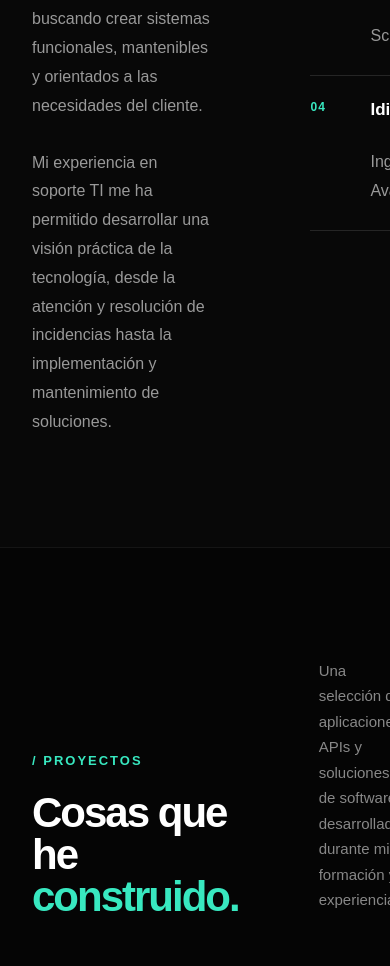
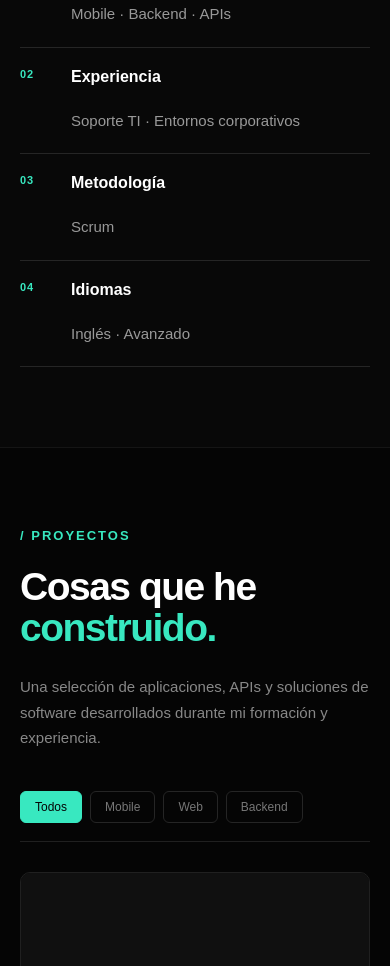
Before and after one commit to HereticSoba/diego-portfolio, a React (Vite) app: page / in a window 390 px wide. Shown: the part 1697-2663 px from the top of the page. Built offline with nearby package versions, Linux system fonts and the light colour scheme.

Commit message:
Make experience, projects and skills section responsive

```diff
--- a/src/sections/About/About.css
+++ b/src/sections/About/About.css
@@ -84,3 +84,58 @@
   font-size: 13px;
   line-height: 1.5;
 }
+
+/* Responsive */
+@media (max-width: 700px) {
+  .about-container {
+    padding: 80px 20px;
+    display: flex;
+    flex-direction: column;
+    gap: 60px;
+  }
+
+  .about-content {
+    width: 100%;
+    max-width: none;
+  }
+
+  .section-label {
+    margin-bottom: 20px;
+    font-size: 12px;
+  }
+
+  .about-content h2 {
+    font-size: clamp(36px, 10vw, 48px);;
+    line-height: 1.05;
+    letter-spacing: -1.5px;
+  }
+
+  .about-container p:not(.section-label) {
+        margin-top: 22px;
+        font-size: 15px;
+        line-height: 1.7;
+    }
+
+    .about-highlights {
+        width: 100%;
+    }
+
+    .highlight {
+        grid-template-columns: 35px 1fr;
+        gap: 16px;
+        padding: 20px 0;
+    }
+
+    .highlight-number {
+        font-size: 11px;
+    }
+
+    .highlight-info h3 {
+        font-size: 16px;
+    }
+
+    .highlight-info p {
+        margin-top: 6px;
+        font-size: 12px;
+    }
+}
--- a/src/sections/Experience/Experience.css
+++ b/src/sections/Experience/Experience.css
@@ -127,3 +127,82 @@
     font-size: 11px;
     font-weight: 600;
 }
+
+/*Responsive*/
+@media (max-width: 700px) {
+    .experience-container {
+        padding: 80px 20px;
+    }
+
+    .experience-header {
+        max-width: none;
+    }
+
+    .experience-header h2 {
+        font-size: clamp(38px, 10vw, 50px);
+        line-height: 1.05;
+        letter-spacing: -1.5px;
+    }
+
+    .experience-header > p:last-child {
+        max-width: none;
+        margin-top: 22px;
+        font-size: 15px;
+        line-height: 1.7;
+    }
+
+    .experience-timeline {
+        margin-top: 55px;
+    }
+
+    .experience-item {
+        grid-template-columns: 55px 24px 1fr;
+        gap: 14px;
+        min-height: 0;
+    }
+
+    .experience-year {
+        padding-top: 2px;
+        font-size: 12px;
+    }
+
+    .experience-marker {
+        width: 24px;
+    }
+
+    .experience-marker span {
+        width: 10px;
+        height: 10px;
+    }
+
+    .experience-content {
+        padding-bottom: 50px;
+    }
+
+    .experience-position {
+        margin-bottom: 6px;
+        font-size: 11px;
+        letter-spacing: 1.2px;
+    }
+
+    .experience-content h3 {
+        font-size: 19px;
+        line-height: 1.3;
+    }
+
+    .experience-description {
+        max-width: none;
+        margin: 14px 0 18px;
+        font-size: 13px;
+        line-height: 1.7;
+    }
+
+    .experience-highlights {
+        gap: 6px;
+    }
+
+    .experience-highlights span {
+        padding: 6px 9px;
+        font-size: 10px;
+    }
+}
--- a/src/sections/Experience/Experience.tsx
+++ b/src/sections/Experience/Experience.tsx
@@ -43,7 +43,7 @@ function Experience() {
                 <div className="experience-timeline">
                     {experiences.map((experience) =>(
                         <article className="experience-item"
-                        key={'${experience.year}-${experience.position}'}
+                        key={`${experience.year}-${experience.position}`}
                         >
                             <div className="experience-year">
                                 {experience.year}
@@ -60,8 +60,8 @@ function Experience() {
                                     {experience.description}
                                 </p>
                                 <div className="experience-highlights">
-                                    {experience.highlights.map((Highlight) =>(
-                                        <span key={Highlight}>{Highlight}</span>
+                                    {experience.highlights.map((highlight) =>(
+                                        <span key={highlight}>{highlight}</span>
                                     ))}
                                 </div>
                             </div>
--- a/src/sections/Projects/Projects.css
+++ b/src/sections/Projects/Projects.css
@@ -191,3 +191,81 @@
 
   cursor: pointer;
 }
+
+/* Responsive */
+@media (max-width: 700px) {
+  .projects-container {
+    padding: 80px 20px;
+  }
+
+  .projects-header {
+    display: flex;
+    flex-direction: column;
+    align-items: flex-start;
+    gap: 25px;
+  }
+
+  .projects-header h2 {
+    font-size: clamp(38px, 10vw, 50px);
+    line-height: 1.05;
+    letter-spacing: -1.5px;
+  }
+
+  .projects-introduction {
+    max-width: none;
+    margin: 0;
+    font-size: 15px;
+    line-height: 1.7;
+  }
+
+  .projects-filters {
+    margin-top: 40px;
+    padding-bottom: 18px;
+    display: flex;
+    flex-wrap: wrap;
+    gap: 8px;
+  }
+
+  .projects-filters button {
+    padding: 8px 14px;
+    font-size: 12px;
+  }
+
+  .projects-grid {
+    grid-template-columns: 1fr;
+    gap: 20px;
+    margin-top: 30px;
+  }
+
+  .project-image {
+    height: 220px;
+  }
+
+  .project-content {
+    padding: 22px;
+  }
+
+  .project-content h3 {
+    font-size: 22px;
+  }
+
+  .project-description {
+    min-height: auto;
+    margin: 14px 0 18px;
+    font-size: 14px;
+    line-height: 1.7;
+  }
+
+  .project-technologies {
+    gap: 6px;
+  }
+
+  .project-technologies span {
+    padding: 6px 9px;
+    font-size: 10px;
+  }
+
+  .project-link {
+    margin-top: 22px;
+  }
+}
--- a/src/sections/Skills/Skills.css
+++ b/src/sections/Skills/Skills.css
@@ -81,3 +81,51 @@
     background-color: #12332e;
     transform: translate(-2px);
 }
+
+/* Responsive */
+@media (max-width: 700px) {
+    .skills-container {
+        padding: 80px 20px;
+    }
+
+    .skills-header {
+        max-width: none;
+    }
+
+    .skills-header h2 {
+        font-size: clamp(38px, 10vw, 50px);
+        line-height: 1.05;
+        letter-spacing: -1.5px;
+    }
+
+    .skills-header > p:last-child {
+        max-width: none;
+        margin-top: 22px;
+        font-size: 15px;
+        line-height: 1.7;
+    }
+
+    .skills-groups {
+        margin-top: 50px;
+    }
+
+    .skill-group {
+        display: flex;
+        flex-direction: column;
+        gap: 18px;
+        padding: 24px 0;
+    }
+
+    .skill-group h3 {
+        font-size: 11px;
+    }
+
+    .skill-tags {
+        gap: 8px;
+    }
+
+    .skill-tags span {
+        padding: 8px 11px;
+        font-size: 12px;
+    }
+}
```
